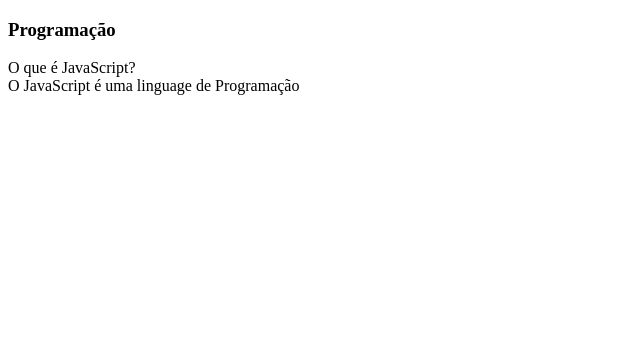
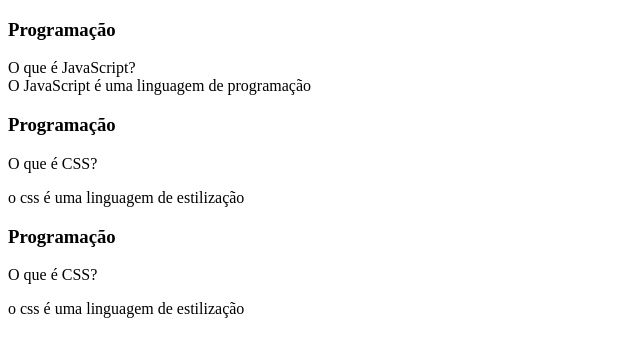
Before and after one commit to bbellekaw4da/isabe-m-2-b, a plain HTML site: page index.html in a window 1280 px wide. Shown: the whole page, without its empty margins (0-640 px from the left). Drawn offline with Linux system fonts and the light colour scheme.

Commit message:
Update index.html

```diff
--- a/index.html
+++ b/index.html
@@ -3,18 +3,42 @@
 <head>
     <meta charset="UTF-8">
     <meta name="viewport" content="width=device-width, initial-scale=1.0">
+    <link rel="stylesheet" href="style.css">
     <title>Document</title>
 </head>
 <body>
    <main>
     <section id="container">
-            <article class="cartão">
+        <article class="cartao">
             <div class="cartao__conteudo">
                 <h3>Programação</h3>
-                    <div>O que é JavaScript?</div>
-                    <div> O JavaScript é uma linguage de Programação</div>
+                <div class="cartao__conteudo__pergunta">O que é JavaScript?</div>
+                <div class="cartao__conteudo__resposta">O JavaScript é uma linguagem de programação</div>
             </div>
         </article>
+        <article>
+            <div>
+<h3>Programação</h3>
+            <div>
+                <p>O que é CSS?</p>
+            </div>
+            </div>
+            <p> o css é uma linguagem de estilização </p>
+            <div>
+            </div>
+        </article>
+        <article>
+            <div>
+<h3>Programação</h3>
+            <div>
+                <p>O que é CSS?</p>
+            </div>
+            </div>
+            <p> o css é uma linguagem de estilização </p>
+            <div>
+            </div>
+        </article>
+
     </section>
    </main>
 </body>
```
Lines whose indentation alone changed are shown as unchanged.
